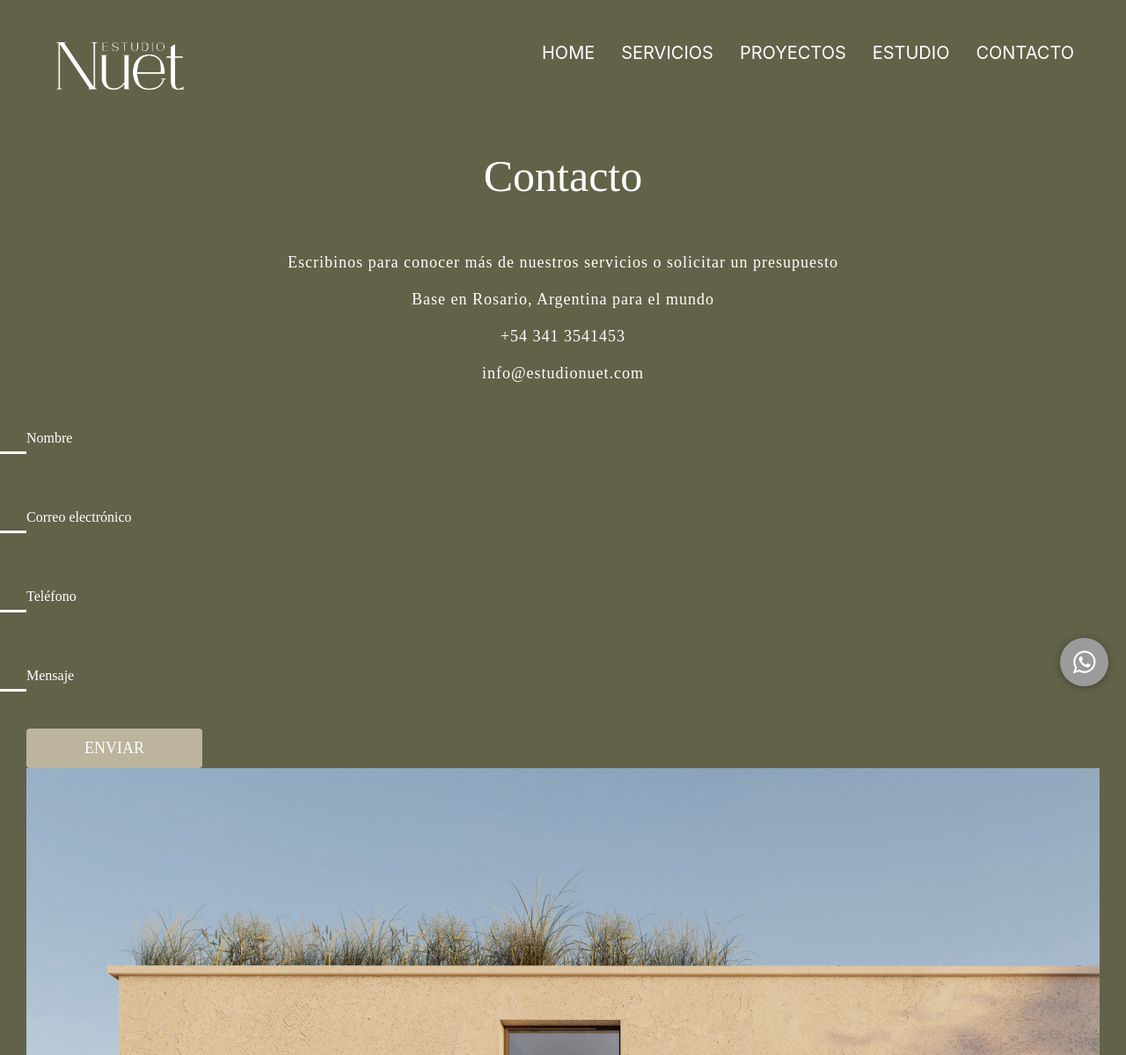
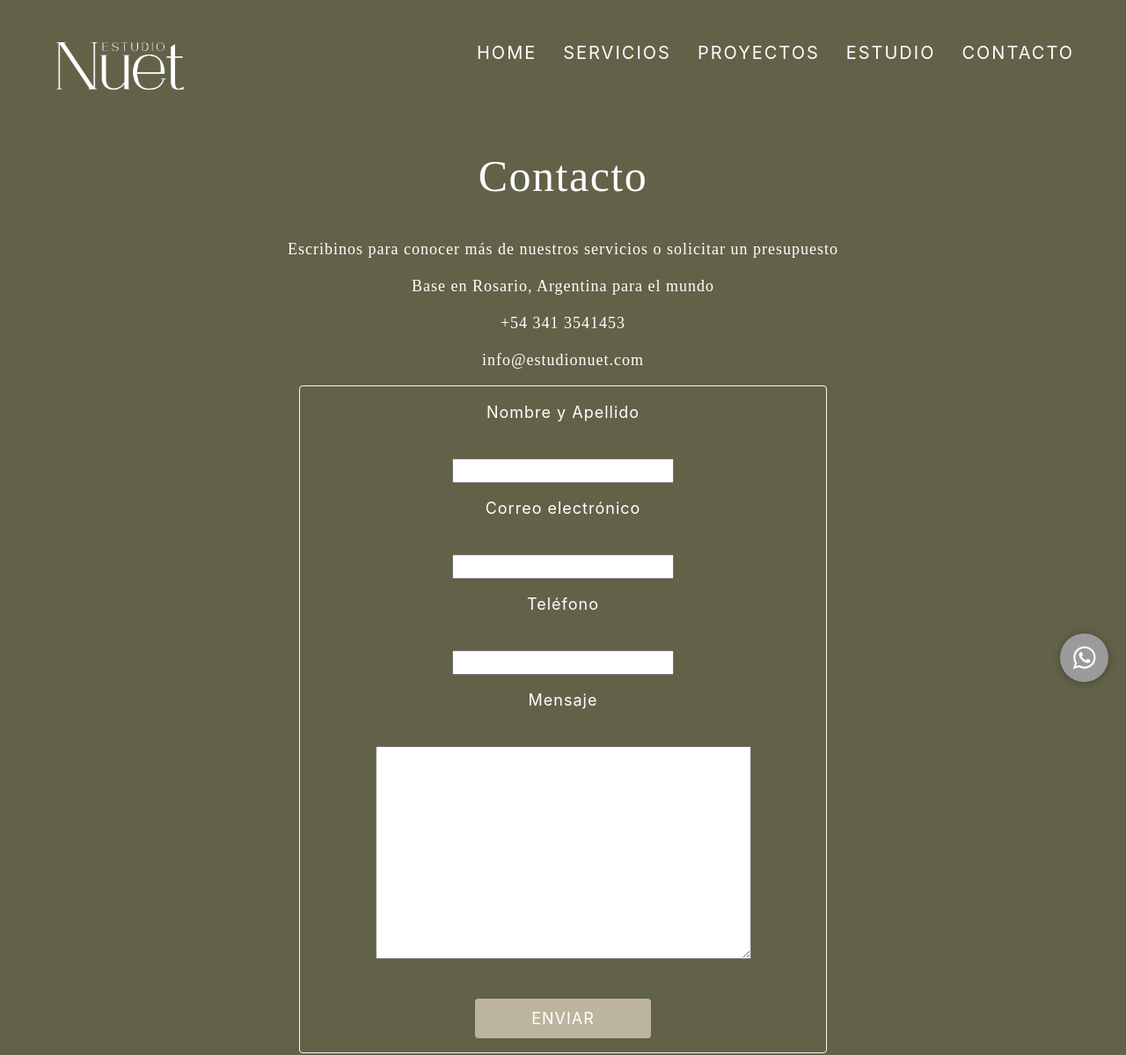
Before and after one commit to constanzacoder/proyecto, a website: page pages/contacto.html in a window 1280 px wide. Shown: the top 1199 px of the page at 88% size. Drawn offline with nearby package versions, Linux system fonts and the light colour scheme; a web font is replaced by a local one.

Commit message:
actualiza

```diff
--- a/css/estilo.css
+++ b/css/estilo.css
@@ -65,6 +65,9 @@ body::-webkit-scrollbar-thumb {
 /* Colores íconos redes */
 .redes i {
   color: white; }
+
+.redes i:hover {
+  color: #bcb49c; }
 
 /* Colores Servicios */
 /* Color frase S index */
@@ -137,6 +140,10 @@ body::-webkit-scrollbar-thumb {
   color: white;
   background-color: #bcb49c; }
 
+.estiloBoton:hover {
+  color: #bcb49c;
+  background-color: white; }
+
 @font-face {
   font-family: HalfbreD;
   src: url("../assets/font/HalfbreD.ttf") format("truetype"); }
@@ -191,7 +198,8 @@ ul li {
   flex-direction: column;
   text-align: center;
   margin-top: 50px;
-  margin-bottom: 40px; }
+  margin-bottom: 40px;
+  letter-spacing: 1.5px; }
 
 /* Tamanio título secundario */
 h2 {
@@ -214,7 +222,7 @@ h3 {
   width: 55px;
   height: 55px;
   line-height: 55px;
-  bottom: 20px;
+  bottom: 25px;
   right: 20px;
   border-radius: 50px;
   text-align: center;
@@ -231,7 +239,8 @@ body::-webkit-scrollbar {
 
 /* Tamanio nav */
 nav {
-  font-size: 15px; }
+  font-size: 15px;
+  letter-spacing: 2px; }
 
 /* Tamanio nav versión mobile */
 @media only screen and (max-width: 600px) {
@@ -397,23 +406,11 @@ nav {
   text-align: center; }
 
 /* Tamanios Proyectos */
-/* Tamanios Img Proyecto 1 */
-.proyecto1 {
+/* Tamanios Imgs Proyecto */
+.proyectoImg {
   width: 100%;
   height: auto;
-  margin: 0px 5px 5px 0px; }
-
-/* Tamanios Img Proyecto 1 */
-.proyecto2 {
-  width: 100%;
-  height: auto;
-  margin: 0px 0px 5px 0px; }
-
-/* Tamanios Img Proyecto 1 */
-.proyecto3 {
-  width: 100%;
-  height: auto;
-  margin: 0px 0px 5px 5px; }
+  margin: 0px 5px 40px 0px; }
 
 /* Efectos imágenes */
 .efectoP {
@@ -439,22 +436,24 @@ nav {
 
 .nombreProyectos {
   font-size: 40px;
-  letter-spacing: 2px; }
+  letter-spacing: 2px;
+  margin: 20px; }
 
 /* Tamanios descripción proyecto */
-.fraseSFlex {
+.descripcionP {
   display: flex;
+  justify-content: center;
   flex-direction: column;
   text-align: center;
-  font-size: 28px;
+  font-size: 20px;
   font-weight: lighter;
   width: 100%;
-  margin-top: 10px; }
+  margin: 20px 20px 10px 20px; }
 
-/* Tamanio frase 2 index versión mobile */
+/* Tamanio descripción proyecto versión mobile */
 @media only screen and (max-width: 600px) {
-  .fraseSFlex {
-    font-size: 32px;
+  .descripcionP {
+    font-size: 25px;
     width: 100%;
     margin: 20px 10px 10px 10px; } }
 
@@ -518,62 +517,38 @@ nav {
     text-align: center; } }
 
 /* Formulario */
-.form {
-  width: 100%;
-  height: 50px;
-  max-width: 400px;
-  position: relative;
-  margin: 20px 0px 20px 0px; }
+.formularioContacto {
+  width: 600px;
+  border: 1px solid #fafafa;
+  border-radius: 4px;
+  margin-top: 20px;
+  margin-bottom: 20px;
+  margin: auto; }
 
-.form input {
-  width: 100%;
-  height: 100%;
-  background: none;
-  padding-top: 20px;
-  border: none;
-  outline: 0px; }
-
-.form .lbl-nombre {
-  position: absolute;
-  bottom: 0;
-  left: 0;
-  width: 100%;
-  height: 100%;
-  pointer-events: none; }
-
-.form .lbl-nombre:after {
-  content: '';
-  position: absolute;
-  left: 0;
-  bottom: -1px;
-  height: 100%;
-  width: 100%;
-  border-bottom: 3px solid #fff;
-  transform: translateX(-100%);
-  transition: all 0.3s ease; }
-
-.text-nomb {
-  position: absolute;
-  bottom: 5px;
-  left: 0;
-  transition: all 0.3s ease; }
-
-.form input:focus + .lbl-nombre .text-nomb, .form input:valid + .lbl-nombre .text-nomb {
-  transform: translateY(-150%);
-  font-size: 14px; }
-
-.form input:focus + .lbl-nombre:after, .form input:valid + .lbl-nombre:after {
-  transform: translateX(0%); }
+@media only screen and (max-width: 700px) {
+  .formularioContacto {
+    width: 100%;
+    margin-top: 20px;
+    margin-bottom: 20px;
+    margin: auto;
+    border: none; } }
 
 /* CSS botón formulario */
+.button {
+  display: flex;
+  flex-direction: row;
+  justify-content: center; }
+
 .estiloBoton {
   text-align: center;
   width: 200px;
   height: 45px;
   margin-top: 15px;
+  margin-bottom: 70px;
   border-radius: 4px;
   border: none;
-  font-size: 18px; }
+  font-size: 18px;
+  letter-spacing: 1px; }
 
 /* Crear manito sobre botón */
 .estiloBoton:hover {
@@ -589,4 +564,7 @@ nav {
 .imgContacto {
   width: 100%;
   height: auto;
-  padding: 0; }
+  padding-left: 0px;
+  padding-right: 0px;
+  margin-top: 20px;
+  overflow-x: hidden; }
--- a/pages/contacto.html
+++ b/pages/contacto.html
@@ -25,8 +25,8 @@
 	<link rel="shortcut icon" href="../assets/img/favicon.png">
 
 </head>
-<body>
-    <div class="container-fluid header fondoContacto">
+<body class="fondoContacto">
+    <div class="container-fluid header">
         <div class="row">
             <div class="navbar navbar-default">
                     <div class="navbar-header">
@@ -57,91 +57,43 @@
 	    </div>
 	</div>
 
-	<div class="container-fluid fondoContacto">
-		<div class="row">
-			<div class="col-lg-12 col-md-12 col-xs-12">
-				<!-- Apertura subtitulo -->
-				<h1 class="fontHalfbred titulosH1">Contacto</h1>
-				<!-- Cierre subtitulo -->
-			</div>
-		</div>
+	<div class="fondoContacto">
+		<h1 class="fontHalfbred titulosH1 text-center ">Contacto</h1>
 	</div>
 
 	<div class="container-fluid fondoContacto fontSourceSansProLight">
-		<div class="row">
-			<div class="col-lg-12 col-md-12 col-xs-12">
-				<!-- Apertura descripción contacto -->
 		<p class="flexContacto">Escribinos para conocer más de nuestros servicios o solicitar un presupuesto</p>
 		<p class="flexContacto">Base en Rosario, Argentina para el mundo</p>
 		<p class="flexContacto">+54 341 3541453</p>
 		<p class="flexContacto">info@estudionuet.com</p>
-				<!-- Cierre descripción contacto -->
-			</div>
 	</div>
 
-	<div class="container-fluid">
-		<div class="row">
-			<div class="col-lg-12 col-md-12 col-xs-12">
-				<form class="form">
-					<input type="text" required>
-					<label class="lbl-nombre">
-						<span class="text-nomb">Nombre</span>
-					</label>
+	<div>
+		<form action="#" class="text-center formularioContacto">
+			<label for="nombre" class="flexContacto mt-3">Nombre y Apellido</label>
+			<br>
+			<input type="text" class="boxForm" name="nombre">
+			<br>
+			<label for="email" class="flexContacto">Correo electrónico</label>
+			<br>
+			<input type="email" class="boxForm" name="email">
+			<br>
+			<label for="telefono" class="flexContacto">Teléfono</label>
+			<br>
+			<input type="telefono" class="boxForm" name="telefono">
+			<br>
+			<label for="text" class="flexContacto">Mensaje</label>
+			<br>
+			<textarea name="text" class="boxForm" id="text" cols="40" rows="10"></textarea>
+			<br>
+			<div class="colorContacto">
+			<br>
+			<button type="submit" class="estiloBoton mb-3">ENVIAR</button>
 		</form>
 	</div>
 
-			<div class="col-lg-12 col-md-12 col-xs-12">
-				<form class="form">
-					<input type="text" required>
-					<label class="lbl-nombre">
-						<span class="text-nomb">Correo electrónico</span>
-					</label>
-				</form>
-			</div>
+	<img src="../assets/img/imgContact.jpg" class="imgContacto" alt="fachada">
 
-			<div class="col-lg-12 col-md-12 col-xs-12">
-				<form class="form">
-					<input type="text" required>
-					<label class="lbl-nombre">
-						<span class="text-nomb">Teléfono</span>
-					</label>
-				</form>
-			</div>
-
-			<div class="col-lg-12 col-md-12 col-xs-12">
-				<form class="form">
-					<input type="text" required>
-					<label class="lbl-nombre" cols="60" rows="10">
-						<span class="text-nomb">Mensaje</span>
-					</label>
-				</form>
-			</div>
-		</div>
-	</div>
-
-	<div class="container-fluid">
-		<div class="row">
-			<div class="col-lg-12 col-md-12 col-xs-12">
-				<!-- Apertura button -->
-				<button type="submit" class="estiloBoton">ENVIAR</button>
-				<!-- Cierre button -->
-			</div>
-		</div>
-	</div>
-
-	<div class="container-fluid">
-		<div class="row">
-			<div class="col-lg-12 col-md-12 col-xs-12">
-				<!-- Apertura contenedor img Contacto -->
-				<div>
-					<img src="../assets/img/imgContacto.jpg" class="imgContacto" alt="fachada">
-				</div>
-				<!-- Cierre contenedor img Contacto -->
-			</div>
-		</div>
-	</div>
-
-	<div class="container-fluid">
 	<div class="row bgIndexFooter">
 		<div class="colg-lg-12 col-md-12 col-xs-12">
 			<!-- Apertura de footer -->
@@ -158,7 +110,7 @@
 			            </a>
             		</li>
             		<li>
-			                <a href="https://www.linkedin.com/" target="_blank">
+			        	<a href="https://www.linkedin.com/company/estudio-nuet/" target="_blank">
 							<i class="fab fa-linkedin-in"></i>
 						</a>
 					</li>
@@ -166,7 +118,6 @@
 				<h3 class="copyrightFlex">Ⓒ 2021 - ESTUDIO NUET</h3>
 			</footer>
 			<!-- Cierre de footer -->
-			</div>
 		</div>
 	</div>
 
```
Also changed, not shown: index.html (+1 -1 lines), pages/estudio.html (+2 -2 lines), pages/proyectos.html (+9 -8 lines), pages/servicios.html (+13 -1 lines), assets/img/icono8.png, assets/img/icono9.png (added), assets/img/imgContact.jpg (added). Lines whose indentation alone changed are shown as unchanged.
